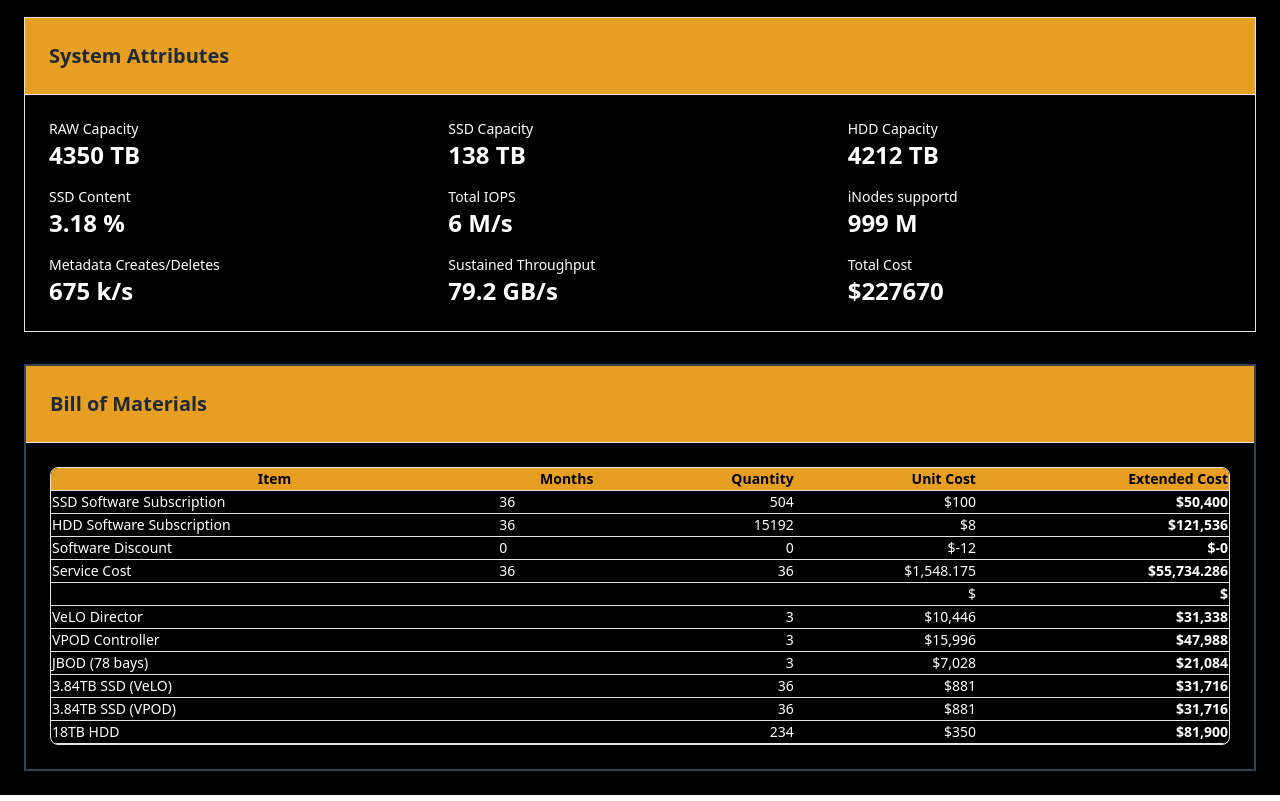
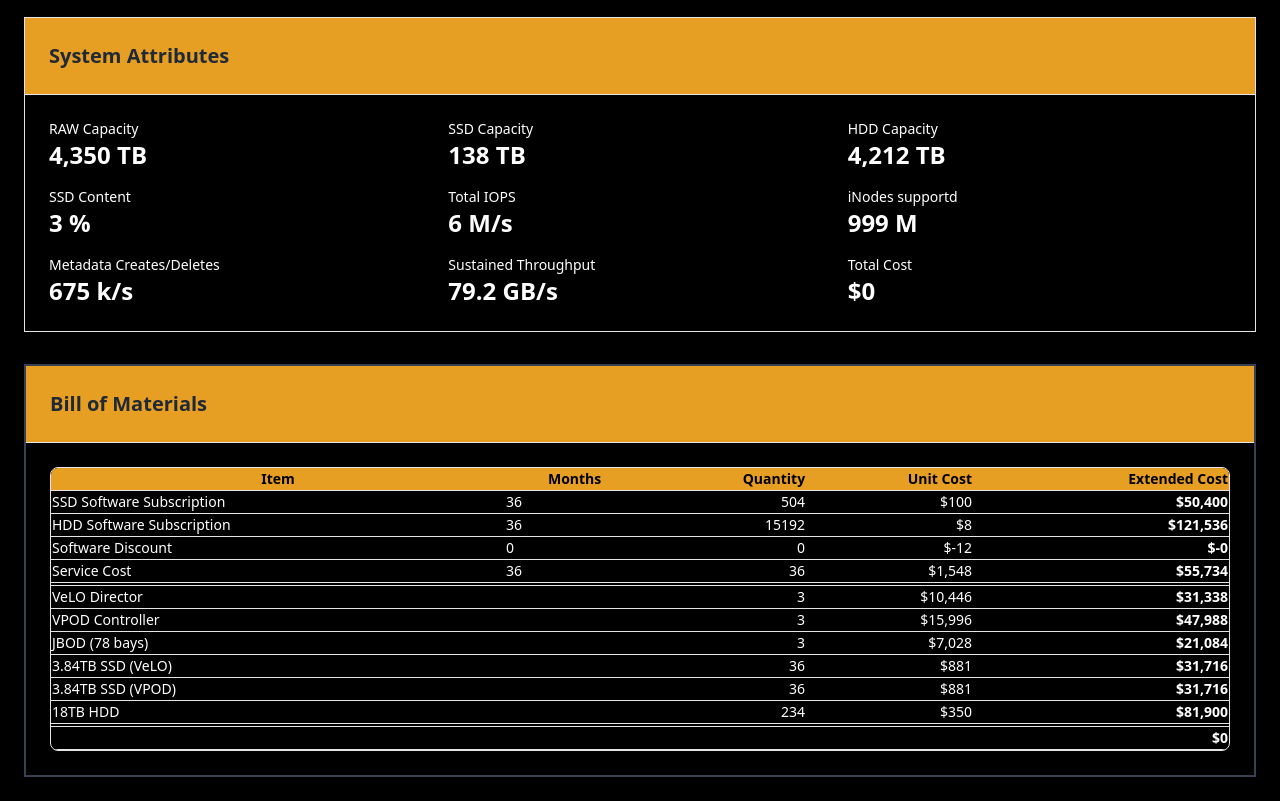
Before and after one commit to eriksalo/erik-web, a React (Create React App) app: page / in a window 1280 px wide. Shown: the part 460-1261 px from the top of the page. Built offline with nearby package versions, Linux system fonts and the light colour scheme.

Commit message:
formatting but broke totalCost

```diff
--- a/src/App.js
+++ b/src/App.js
@@ -271,13 +271,7 @@
         unitCost: totalServiceCost / config.subscriptionMonths,
         totalCost: totalServiceCost
       },
-      {
-        item: "", // Blank row
-        months: "",
-        quantity: "",
-        unitCost: "",
-        totalCost: ""
-      },
+      {},
       {
         item: "VeLO Director",
         quantity: config.veloCount,
@@ -313,6 +307,10 @@
         quantity: config.vpodCount * config.jbodSize,
         unitCost: pricing[`hdd_${config.hddSize}`],
         totalCost: config.vpodCount * config.jbodSize * pricing[`hdd_${config.hddSize}`]
+      },
+      {},
+      {
+        totalCost: metrics.totalCost
       }
 
     ];
@@ -510,19 +508,19 @@
         <CardContent className="grid grid-cols-2 md:grid-cols-3 gap-4 text-white">
           <div>
             <p className="text-sm font-medium">RAW Capacity</p>
-            <p className="text-2xl font-bold">{metrics.totalRawCapacity.toFixed(0)} TB</p>
+            <p className="text-2xl font-bold">{metrics.totalRawCapacity.toLocaleString(undefined, { maximumFractionDigits: 0 })} TB</p>
           </div>
           <div>
             <p className="text-sm font-medium">SSD Capacity</p>
-            <p className="text-2xl font-bold">{metrics.totalSsdCapacity.toFixed(0)} TB</p>
+            <p className="text-2xl font-bold">{metrics.totalSsdCapacity.toLocaleString(undefined, { maximumFractionDigits: 0 })} TB</p>
           </div>
           <div>
             <p className="text-sm font-medium">HDD Capacity</p>
-            <p className="text-2xl font-bold">{metrics.totalHddCapacity.toFixed(0)} TB</p>
+            <p className="text-2xl font-bold">{metrics.totalHddCapacity.toLocaleString(undefined, { maximumFractionDigits: 0 })} TB</p>
           </div>
           <div>
             <p className="text-sm font-medium">SSD Content</p>
-            <p className="text-2xl font-bold">{(metrics.ratioSsdHdd * 100).toFixed(2)} %</p>
+            <p className="text-2xl font-bold">{(metrics.ratioSsdHdd * 100).toLocaleString(undefined, { maximumFractionDigits: 0 })} %</p>
           </div>
           <div>
             <p className="text-sm font-medium">Total IOPS</p>
@@ -542,7 +540,7 @@
           </div>
           <div>
             <p className="text-sm font-medium">Total Cost</p>
-            <p className="text-2xl font-bold">${Number(metrics.totalCost || 0).toFixed(0).toLocaleString()}</p>
+            <p className="text-2xl font-bold">${Number(metrics.totalCost || 0).toLocaleString(undefined, { maximumFractionDigits: 0 })}</p>
           </div>
         </CardContent>
       </Card>
@@ -570,8 +568,8 @@
                     <TableCell className="font-medium">{item.item}</TableCell>
                     <TableCell className="font-medium">{item.months}</TableCell>
                     <TableCell className="text-right">{item.quantity}</TableCell>
-                    <TableCell className="text-right">{item.unitCost !== undefined ? `$${item.unitCost.toLocaleString()}` : ""}</TableCell>
-                    <TableCell className="text-right font-semibold">{item.totalCost !== undefined ? `$${item.totalCost.toLocaleString()}` : ""}</TableCell>
+                    <TableCell className="text-right">{item.unitCost !== undefined ? `$${Number(item.unitCost).toLocaleString(undefined, { maximumFractionDigits: 0 })}` : ""}</TableCell>
+                    <TableCell className="text-right font-semibold">{item.totalCost !== undefined ? `$${Number(item.totalCost).toLocaleString(undefined, { maximumFractionDigits: 0 })}` : ""}</TableCell>
                   </TableRow>
                 ))}
               </TableBody>
```
